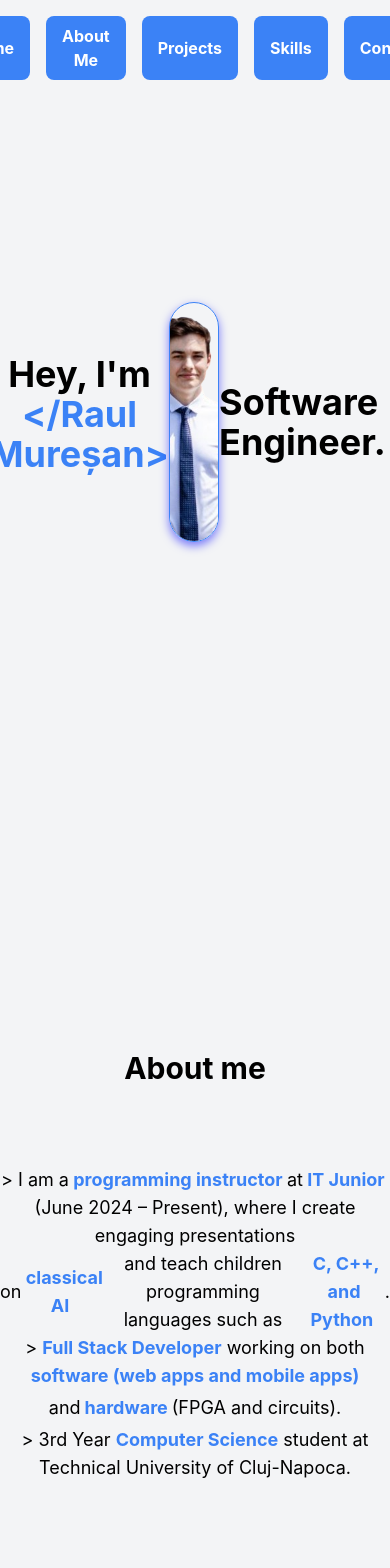
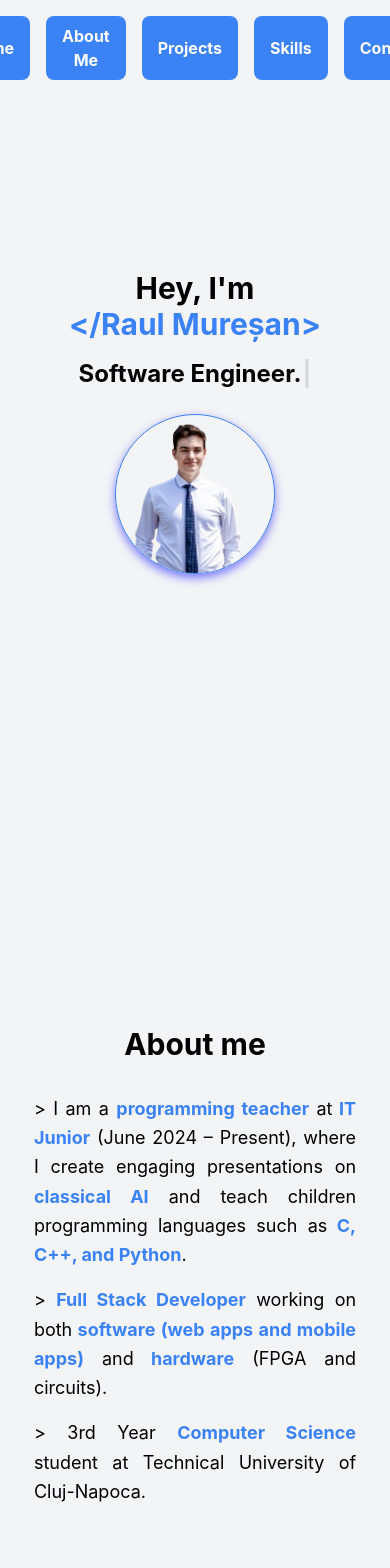
Before and after one commit to raul-muresan03/personal-website, a React (Create React App) app: page / in a window 390 px wide. Shown: the top 1568 px of the page. Built offline with nearby package versions, Linux system fonts and the light colour scheme.

Commit message:
fix for mobile devices

```diff
--- a/src/components/AboutMe.js
+++ b/src/components/AboutMe.js
@@ -1,35 +1,31 @@
-"use client"
+"use client";
 
 export function AboutMe() {
     return (
-        <section id="aboutme" className="h-screen flex items-center justify-center bg-gray-100 mb-16 scroll-mt-20">
-            <div className="text-center">
+        <section id="aboutme" className="min-h-screen flex flex-col items-center justify-center bg-gray-100 px-4 mb-16 scroll-mt-20">
+            <div className="text-center max-w-[90%] md:max-w-[60%]">
                 <h1 className="text-3xl font-bold mb-8">About me</h1>
-                <div className="flex justify-center items-center mt-20 text-lg">
-                    <p>
-                        <span>&gt; </span>
-                        I am a<span className="font-bold text-blue-500">&nbsp;programming instructor&nbsp;</span>at<span className="font-bold text-blue-500">&nbsp;IT Junior&nbsp;</span> (June 2024 – Present), where I create engaging presentations
-                        <div className="flex justify-center items-center">
-                            on <span className="font-bold text-blue-500">&nbsp;classical AI&nbsp;</span> and teach children programming languages such as <span className="font-bold text-blue-500">&nbsp;C, C++, and Python&nbsp;</span>.
-                        </div>
+                <p className="text-lg leading-relaxed text-justify">
+                    <span>&gt; </span>
+                    I am a <span className="font-bold text-blue-500">programming teacher</span> at
+                    <span className="font-bold text-blue-500"> IT Junior</span> (June 2024 – Present), where I create engaging presentations
+                    on <span className="font-bold text-blue-500">classical AI</span> and teach children programming languages such as
+                    <span className="font-bold text-blue-500"> C, C++, and Python</span>.
+                </p>
 
-                        <span>&gt; </span>
-                        <span className="font-bold text-blue-500">Full Stack Developer</span> working on both <span className="font-bold text-blue-500">software (web apps and mobile apps)
-                            <br />
-                        </span>
-                        <div className="flex justify-center items-center">
-                            and
-                            <span className="p-1 font-bold text-blue-500">hardware</span> (FPGA and circuits).
-                        </div>
+                <p className="text-lg leading-relaxed text-justify mt-4">
+                    <span>&gt; </span>
+                    <span className="font-bold text-blue-500">Full Stack Developer</span> working on both
+                    <span className="font-bold text-blue-500"> software (web apps and mobile apps)</span> and
+                    <span className="font-bold text-blue-500"> hardware</span> (FPGA and circuits).
+                </p>
 
-                        <span>&gt; </span>
-                        3rd Year <span className="font-bold text-blue-500">Computer Science</span> student at Technical University of Cluj-Napoca.
-                        <br />
-                        <div className="flex justify-center items-center">
-                        </div>
-                    </p>
-                </div>
-            </div >
-        </section >
+                <p className="text-lg leading-relaxed text-justify mt-4">
+                    <span>&gt; </span>
+                    3rd Year <span className="font-bold text-blue-500">Computer Science</span> student at
+                    Technical University of Cluj-Napoca.
+                </p>
+            </div>
+        </section>
     );
 }
--- a/src/components/HeroSection.js
+++ b/src/components/HeroSection.js
@@ -1,39 +1,32 @@
-"use client"
+"use client";
 
-import Typewriter from 'typewriter-effect';
-
+import Typewriter from "typewriter-effect";
 
 export function HeroSection() {
     return (
-        <section id="home" className="h-screen flex items-center justify-center">
-            <div className="text-center">
-                <h1 className="text-4xl font-bold mb-4 ">
-                    Hey, I'm
-                    <br />
-                    <span className="text-blue-500">
-                        &lt;/Raul Mureșan&gt;
-                    </span>
-
+        <section id="home" className="h-screen flex flex-col items-center justify-center text-center p-6 md:flex-row md:space-x-8">
+            <div className="md:w-1/2">
+                <h1 className="text-3xl md:text-4xl font-bold mb-4">
+                    Hey, I'm <br />
+                    <span className="text-blue-500">&lt;/Raul Mureșan&gt;</span>
                 </h1>
+                <div className="font-bold text-2xl md:text-4xl">
+                    <Typewriter
+                        options={{
+                            strings: ["Full Stack Developer.", "Software Engineer.", "Tech Enthusiast."],
+                            autoStart: true,
+                            loop: true,
+                            delay: 75,
+                        }}
+                    />
+                </div>
             </div>
 
-            <div className="flex flex-col items-center">
+            <div className="mt-6 md:mt-0">
                 <img
                     src="profile_picture.png"
                     alt="profile_pic"
-                    className="w-60 h-60 mr-6 ml-6 rounded-full object-cover border border-blue-500 shadow-[0px_4px_10px_0px_rgba(0,0,255,0.5)]"
-                />
-
-
-            </div>
-            <div className="font-bold text-4xl">
-                <Typewriter
-                    options={{
-                        strings: ['Full Stack Developer.', 'Software Engineer.', 'Tech Enthusiast.'],
-                        autoStart: true,
-                        loop: true,
-                        delay: 75,
-                    }}
+                    className="w-40 h-40 md:w-60 md:h-60 rounded-full object-cover border border-blue-500 shadow-[0px_4px_10px_0px_rgba(0,0,255,0.5)]"
                 />
             </div>
         </section>
```
